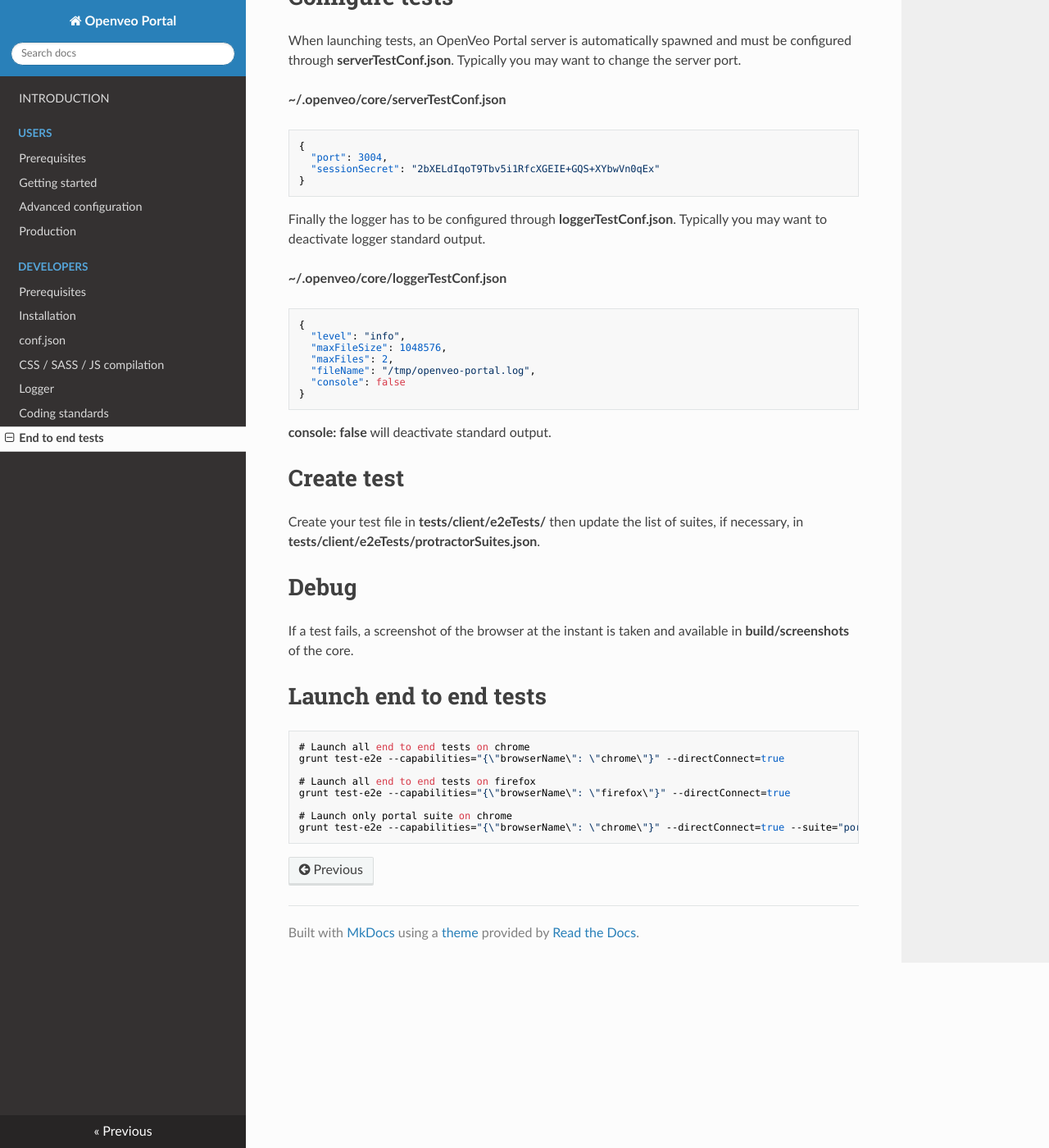
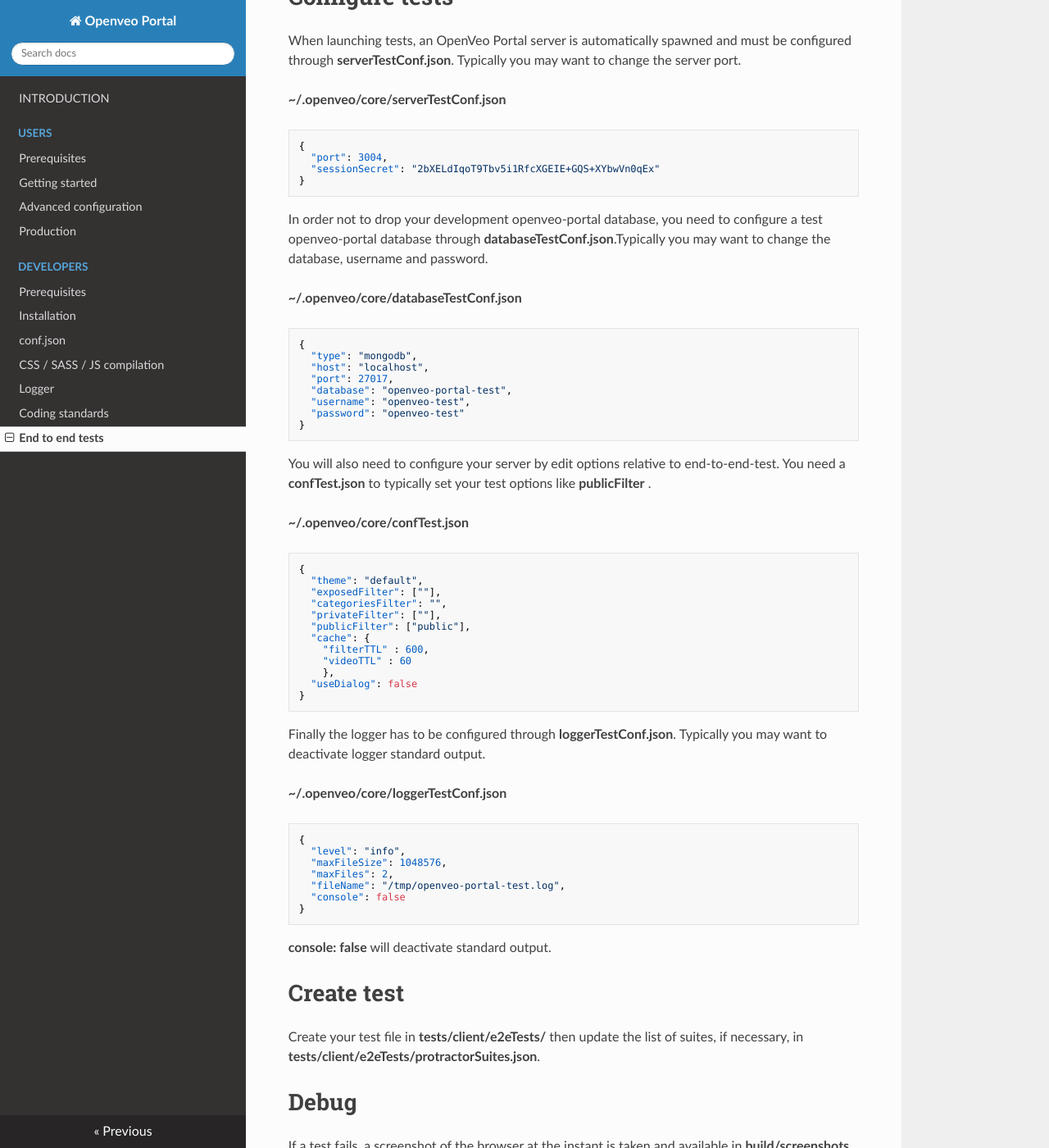
Before and after one commit to veo-labs/openveo-portal, an MkDocs documentation site: the page built from docs/developers/end-to-end-tests.md, in a window 1280 px wide and 1400 px high, scrolled down 468 px. Shown: the whole window at 82% size. Built offline with MkDocs 1.6.1, drawn with Linux system fonts in a browser that asks for light colours; nearby versions of some CDN libraries; old or Windows-style settings are respelled for this version of MkDocs.

Commit message:
Add end-to-end documentation

````diff
--- a/docs/developers/end-to-end-tests.md
+++ b/docs/developers/end-to-end-tests.md
@@ -23,6 +23,40 @@ When launching tests, an OpenVeo Portal server is automatically spawned and must
 }
 ```
 
+In order not to drop your development openveo-portal database, you need to configure a test openveo-portal database through **databaseTestConf.json**.Typically you may want to change the database, username and password.
+
+**~/.openveo/core/databaseTestConf.json**
+
+```json
+{
+  "type": "mongodb",
+  "host": "localhost",
+  "port": 27017,
+  "database": "openveo-portal-test",
+  "username": "openveo-test",
+  "password": "openveo-test"
+}
+```
+
+You will also need to configure your server by edit options relative to end-to-end-test. You need a **confTest.json** to typically set your test options like **publicFilter** .
+
+**~/.openveo/core/confTest.json**
+
+```json
+{
+  "theme": "default",
+  "exposedFilter": [""],
+  "categoriesFilter": "",
+  "privateFilter": [""],
+  "publicFilter": ["public"],
+  "cache": {
+    "filterTTL" : 600,
+    "videoTTL" : 60
+    },
+  "useDialog": false
+}
+```
+
 Finally the logger has to be configured through **loggerTestConf.json**. Typically you may want to deactivate logger standard output.
 
 **~/.openveo/core/loggerTestConf.json**
@@ -32,11 +66,10 @@ Finally the logger has to be configured through **loggerTestConf.json**. Typical
   "level": "info",
   "maxFileSize": 1048576,
   "maxFiles": 2,
-  "fileName": "/tmp/openveo-portal.log",
+  "fileName": "/tmp/openveo-portal-test.log",
   "console": false
 }
 ```
-
 **console: false** will deactivate standard output.
 
 # Create test
````
